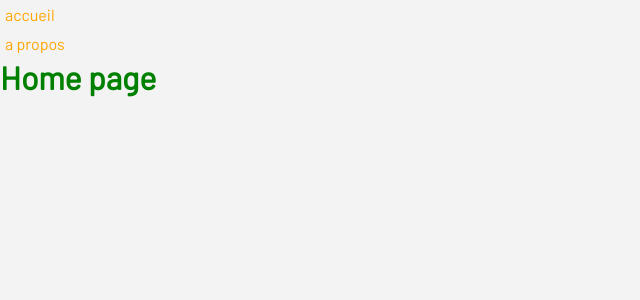
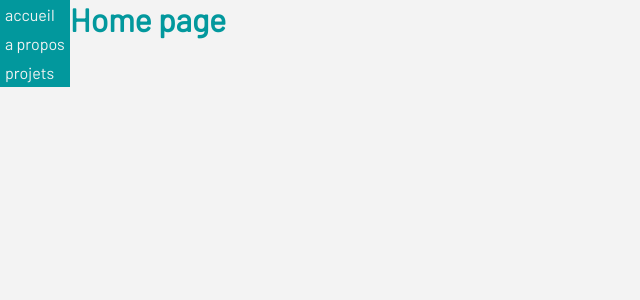
Before and after one commit to francescaburgevin/PersonalDigitalPortfolio, a React (Create React App) app in the folder portfolio/: page / in a window 1280 px wide. Shown: the top 300 px of the page, without its empty margins (0-640 px from the left). Built offline with nearby package versions, Linux system fonts and the light colour scheme.

Commit message:
nav bar is on the left side. right side changes depending on selection. color-1 is correct.

```diff
--- a/portfolio/public/index.html
+++ b/portfolio/public/index.html
@@ -13,7 +13,7 @@
     <title>Francesca Burgevin</title>
   </head>
   <body>
-    <noscript>You need to enable JavaScript to run this app.</noscript>
+
     <div id="root"></div>
 
   </body>
--- a/portfolio/src/components/Avatar.js
+++ b/portfolio/src/components/Avatar.js
@@ -3,7 +3,7 @@ import React from 'react';
 const Avatar = () => {
     return (
         <div>
-            <img src='' alt='avatar' />
+            <img src="" alt='avatar' />
         </div>
     );
 };
--- a/portfolio/src/components/Navigation.js
+++ b/portfolio/src/components/Navigation.js
@@ -13,6 +13,10 @@ const Navigation = () => {
                     <NavLink to="/about">
                         <li>a propos</li>
                     </NavLink>
+
+                    <NavLink to="/projects">
+                        <li>projets</li>
+                    </NavLink>
                 </ul>
             </div>
         </div>
--- a/portfolio/src/pages/Home.js
+++ b/portfolio/src/pages/Home.js
@@ -4,9 +4,14 @@ import Navigation from "../components/Navigation";
 const Home = () => {
 
   return (
-    <div>
-      <Navigation />
-      <h1>Home page</h1>
+    <div className="page-split">
+      <div>
+        <Navigation />
+      </div>
+
+      <div>
+        <h1>Home page</h1>
+      </div>
     </div>
   );
 };
--- a/portfolio/src/styles/_settings.scss
+++ b/portfolio/src/styles/_settings.scss
@@ -19,7 +19,7 @@
 $font-h1: "barlow-bold",
     sans-serif;
 $font-regular: "barlow-regular";
-$color-1: green;
+$color-1: #02989d;
 $color-2: orange;
 $white: rgb(243, 243, 243);
 
@@ -39,3 +39,8 @@ body {
 li {
     list-style-type: none;
 }
+
+.page-split {
+    display: flex;
+    flex-direction: row;
+}
--- a/portfolio/src/styles/components/_navigation.scss
+++ b/portfolio/src/styles/components/_navigation.scss
@@ -1,4 +1,7 @@
 .navigation {
+    background-color: $color-1;
+
+
     ul {
         display: flex;
         flex-direction: column;
@@ -8,12 +11,12 @@
             padding: 5px;
 
             li {
-                color: $color-2;
+                color: $white;
                 transition: 0.2s;
                 cursor: pointer;
 
                 &:hover {
-                    color: $color-1;
+                    color: $color-2;
                 }
             }
         }
```
Also changed, not shown: portfolio/src/components/Figure.js (added, +14 -0 lines), portfolio/src/pages/Projects.js (added, +11 -0 lines), portfolio/src/assets/images/picture_border.png (added), 1 other file (tests, documents, lock files or other folders).
